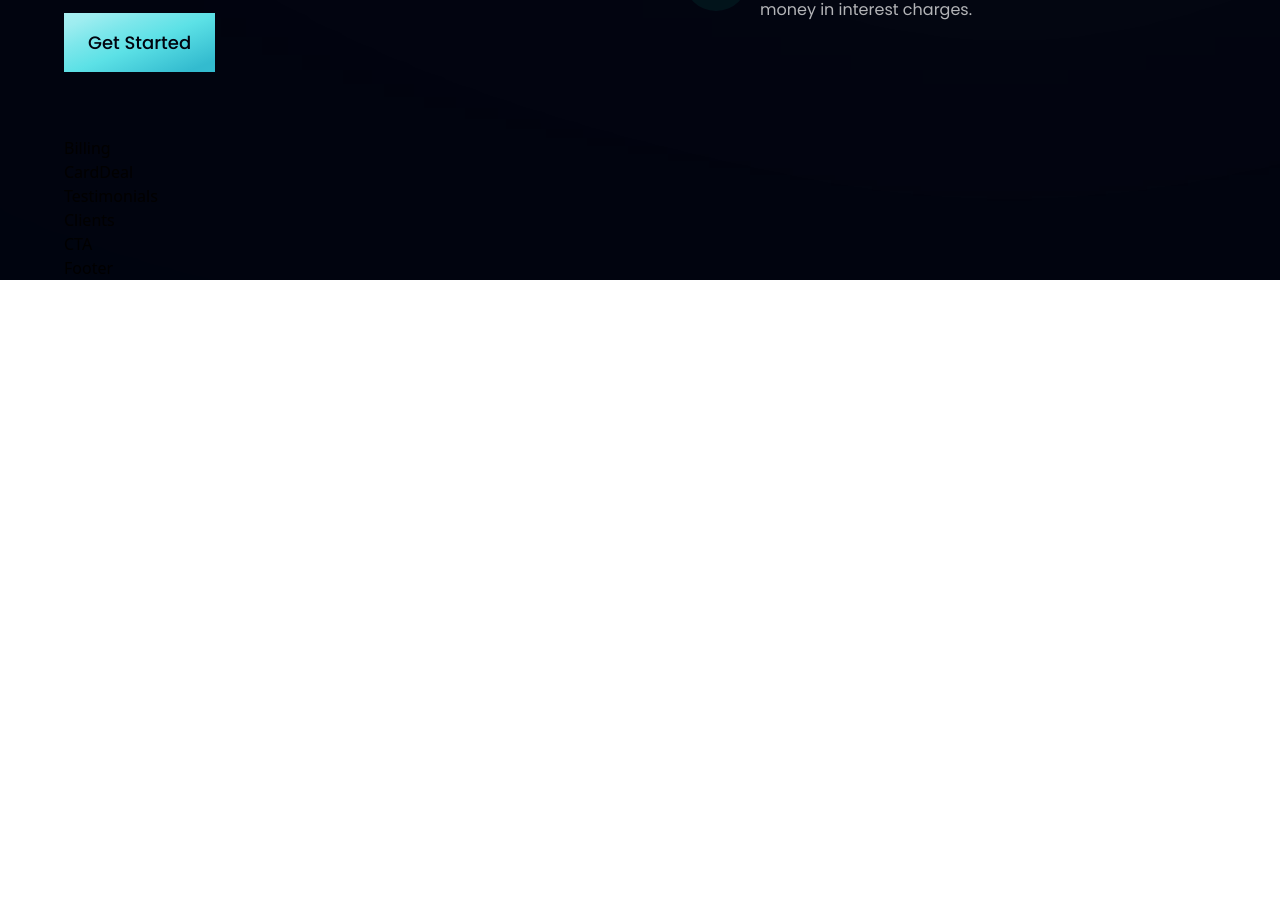
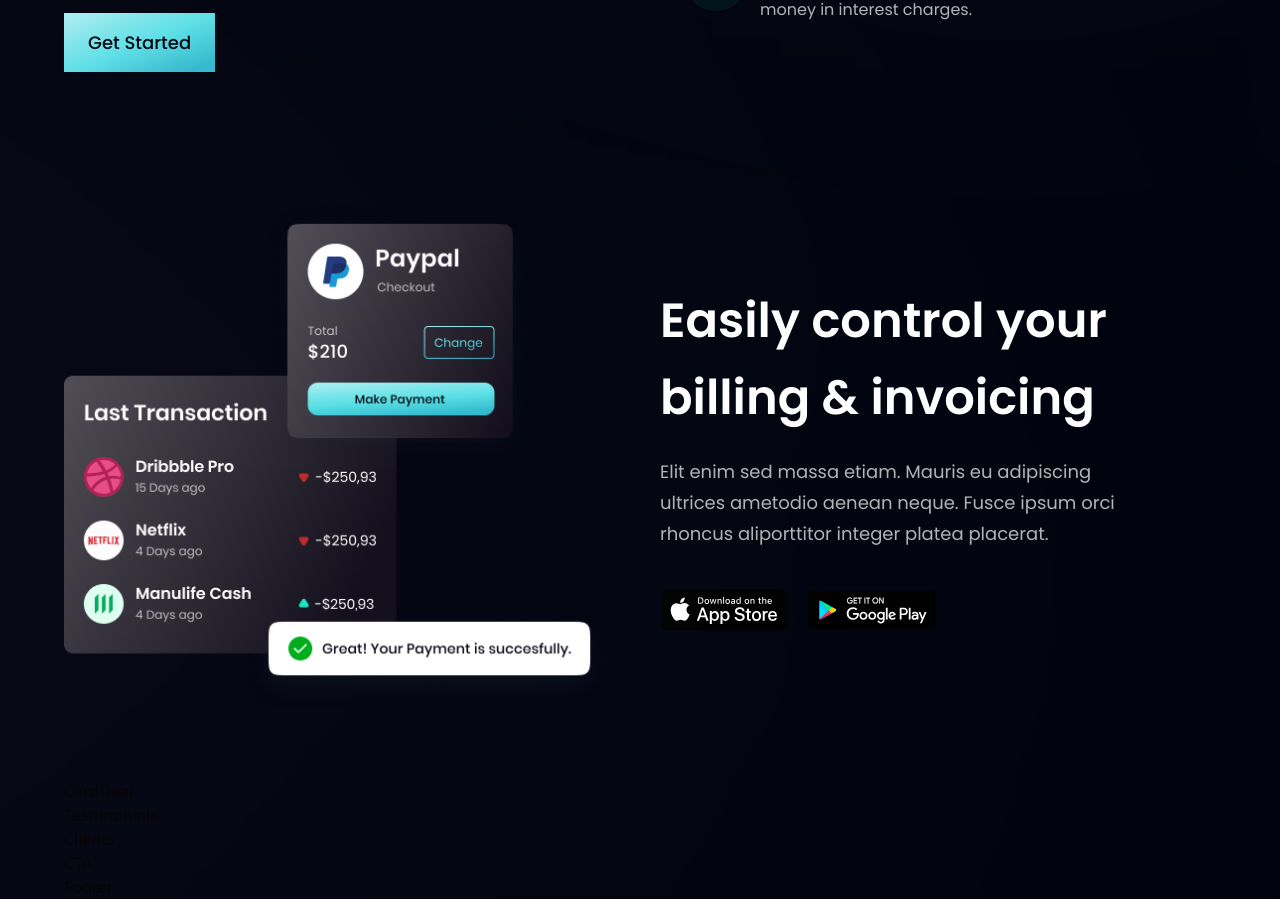
Before and after one commit to Sauhardya27/modern_app, a React (Vite) app in the folder project/: page / in a window 1280 px wide. Shown: the part 1375-2274 px from the top of the page. Before the commit the page ends 1655 px from the top, so only its background shows below. Built offline with nearby package versions, Linux system fonts and the light colour scheme.

Commit message:
Billing finished

```diff
--- a/project/src/components/Billing.jsx
+++ b/project/src/components/Billing.jsx
@@ -1,9 +1,29 @@
-import React from 'react'
+import { apple, bill, google } from "../assets";
+import styles, { layout } from "../style";
 
-const Billing = () => {
-  return (
-	<div>Billing</div>
-  )
-}
+const Billing = () => (
+  <section id="product" className={`${layout.sectionReverse}`}>
+    <div className={`${layout.sectionImgReverse}`}>
+      <img src={bill} alt="billing" className="w-[100%] h-[100%] relative z-[5]" />
+      <div className="absolute z-[3] -left-1/2 top-0 w-[50%] h-[50%] rounded-full white__gradient" />
+      <div className="absolute z-[0] -left-1/2 bottom-0 w-[50%] h-[50%] rounded-full pink__gradient" />
+    </div>
+    <div className={`${layout.sectionInfo}`}>
+      <h2 className={`${styles.heading2}`}>Easily control your <br className="sm:block hidden" /> billing &
+        invoicing
+      </h2>
+      <p className={`${styles.paragraph} max-w-[470px] mt-5`}>
+        Elit enim sed massa etiam. Mauris eu adipiscing ultrices ametodio
+        aenean neque. Fusce ipsum orci rhoncus aliporttitor integer platea
+        placerat.
+      </p>
+
+      <div className="flex flex-row flex-wrap sm:mt-10 mt-6">
+<img src={apple} alt="apple_store" className="w-[128px] h-[42px] object-contain mr-5 cursor-pointer"/>
+<img src={google} alt="google_play" className="w-[128px] h-[42px] object-contain cursor-pointer"/>
+      </div>
+    </div>
+  </section>
+);
 
 export default Billing
```
